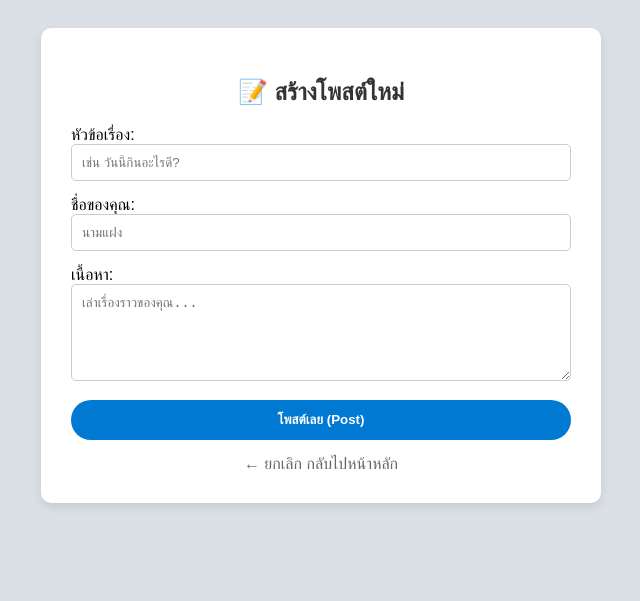
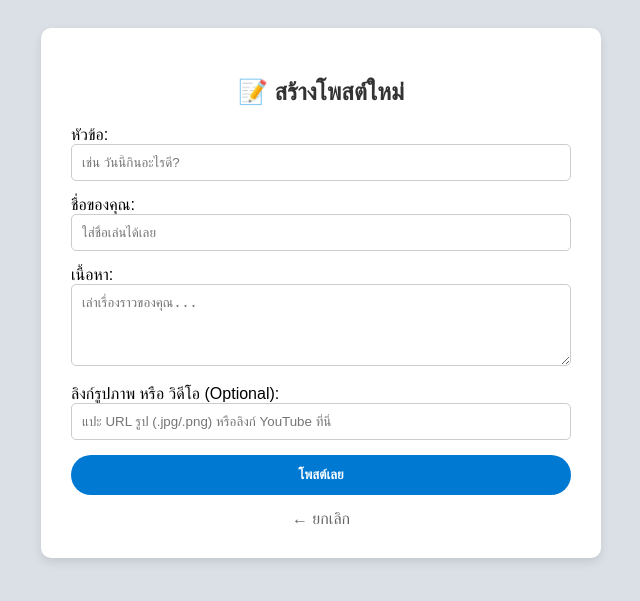
Before and after one commit to Pratya-Wattanasriroj/SDA-PROJECT, a Flask app: page /create in a window 1280 px wide. Shown: the top 601 px of the page, without its empty margins (319-959 px from the left). Run offline with Flask 3, Linux system fonts and the light colour scheme.

Commit message:
post pic and vid

```diff
--- a/templates/create.html
+++ b/templates/create.html
@@ -18,18 +18,21 @@
     <div class="form-container">
         <h2>📝 สร้างโพสต์ใหม่</h2>
         <form action="/create" method="POST">
-            <label>หัวข้อเรื่อง:</label>
+            <label>หัวข้อ:</label>
             <input type="text" name="title" required placeholder="เช่น วันนี้กินอะไรดี?">
 
             <label>ชื่อของคุณ:</label>
-            <input type="text" name="author" required placeholder="นามแฝง">
+            <input type="text" name="author" required placeholder="ใส่ชื่อเล่นได้เลย">
 
             <label>เนื้อหา:</label>
-            <textarea name="content" rows="5" required placeholder="เล่าเรื่องราวของคุณ..."></textarea>
+            <textarea name="content" rows="4" required placeholder="เล่าเรื่องราวของคุณ..."></textarea>
 
-            <button type="submit">โพสต์เลย (Post)</button>
+            <label>ลิงก์รูปภาพ หรือ วิดีโอ (Optional):</label>
+            <input type="text" name="media" placeholder="แปะ URL รูป (.jpg/.png) หรือลิงก์ YouTube ที่นี่">
+
+            <button type="submit">โพสต์เลย</button>
         </form>
-        <a href="/" class="back-link">← ยกเลิก กลับไปหน้าหลัก</a>
+        <a href="/" class="back-link">← ยกเลิก</a>
     </div>
 </body>
 </html>
```
